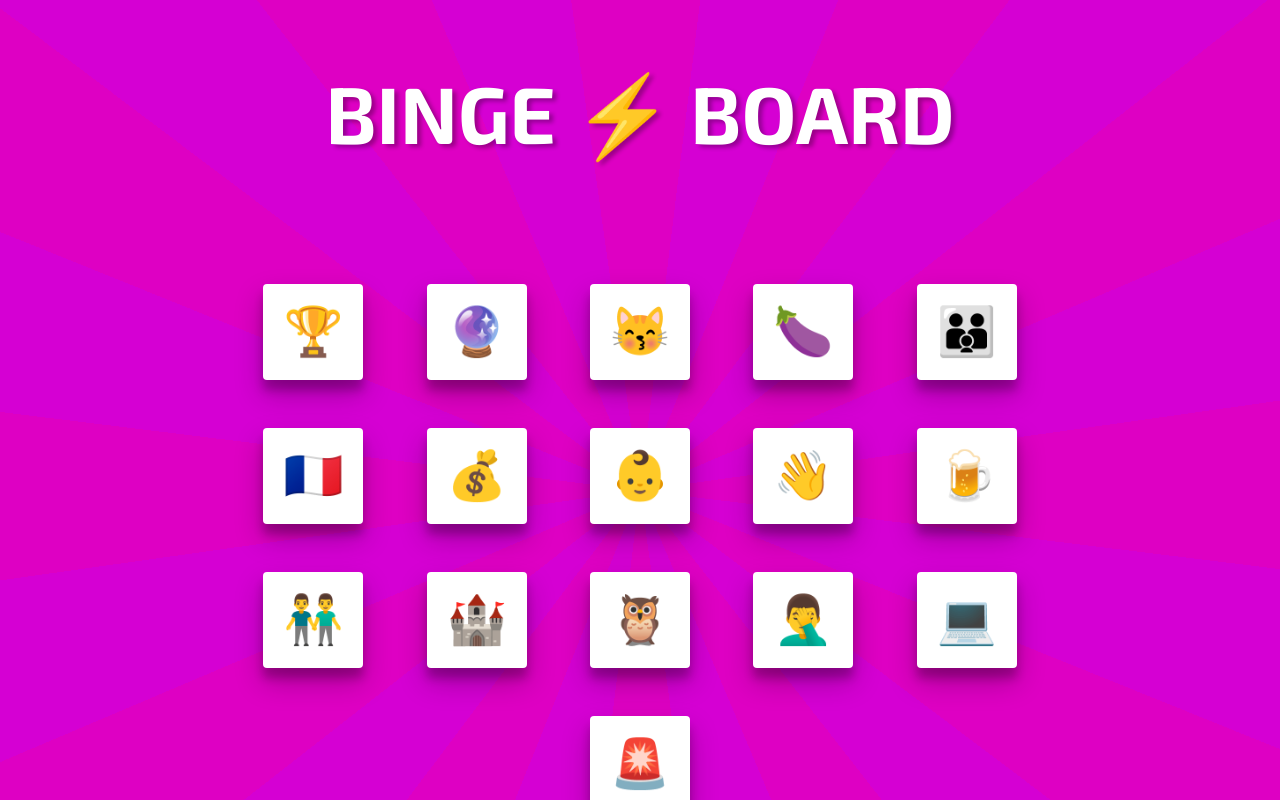
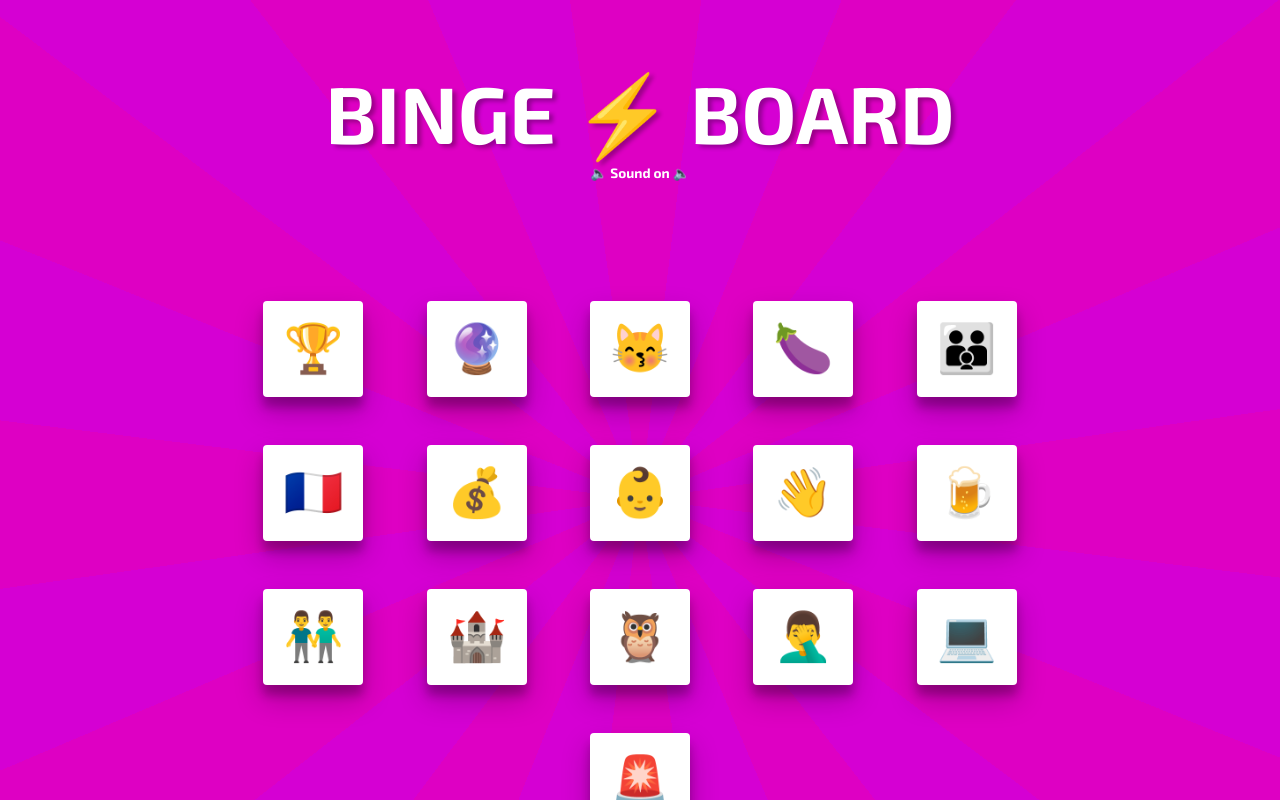
Before and after one commit to mattjared/binge-board, a React (Create React App) app: page / in a window 1280 px wide. Shown: the top 800 px of the page. Built offline with nearby package versions, Linux system fonts and the light colour scheme.

Commit message:
marketing type stuff

```diff
--- a/public/index.html
+++ b/public/index.html
@@ -2,15 +2,15 @@
 <html lang="en">
   <head>
     <meta charset="utf-8">
+    <title>Binge Board</title>
+    <link href="https://fonts.googleapis.com/css?family=Exo+2:700" rel="stylesheet">
     <link rel="shortcut icon" href="%PUBLIC_URL%/favicon.ico">
     <meta name="viewport" content="width=device-width, initial-scale=1, shrink-to-fit=no">
     <meta name="theme-color" content="#000000">
-    <!--
-      manifest.json provides metadata used when your web app is added to the
-      homescreen on Android. See https://developers.google.com/web/fundamentals/engage-and-retain/web-app-manifest/
-    -->
+    <meta property="og:image" content="%PUBLIC_URL%/og.png"/>
+    <meta property="og:title" content="Binge Board" />
+    <meta property="og:url" content="http://bingeboard.website/" />
     <link rel="manifest" href="%PUBLIC_URL%/manifest.json">
-    <link href="https://fonts.googleapis.com/css?family=Exo+2:700" rel="stylesheet">
     <!--
       Notice the use of %PUBLIC_URL% in the tags above.
       It will be replaced with the URL of the `public` folder during the build.
@@ -20,7 +20,6 @@
       work correctly both with client-side routing and a non-root public URL.
       Learn how to configure a non-root public URL by running `npm run build`.
     -->
-    <title>Binge Board</title>
   </head>
   <body>
     <noscript>
--- a/src/App.js
+++ b/src/App.js
@@ -13,6 +13,7 @@ class App extends Component {
     return (
       <div className="App">
         <h2>BINGE <span role="img" aria-label="Lightning Bolt">⚡</span>️ BOARD</h2>
+        <p><span role="img" aria-label="Speaker">🔈</span> Sound on <span role="img" aria-label="Speaker">🔈</span></p>
         <div className="App-wrapper">
           {data.map((d, i) => {
             return (
--- a/src/index.scss
+++ b/src/index.scss
@@ -62,6 +62,15 @@ body {
     @media (min-width: 576px) {
       font-size: calc(40px + 5vmin);
       padding-top: 4rem;
+    }
+  }
+  p {
+    position: relative;
+    z-index: 100;color: white;
+    margin-top: 0;
+    font-size: .85rem;
+
+    @media (min-width: 576px) {
       padding-bottom: 2rem;
     }
   }
```
Also changed, not shown: public/og.png (added), 1 other file (tests, documents, lock files or other folders).
